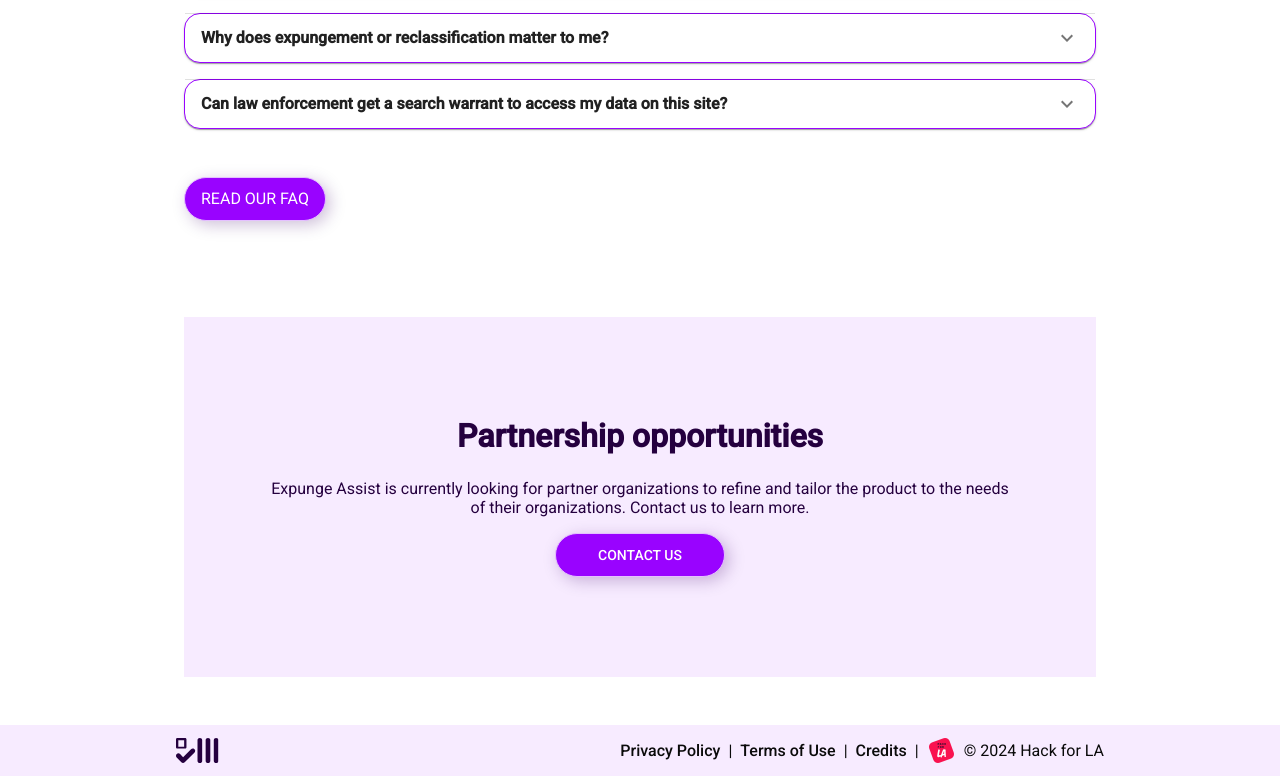
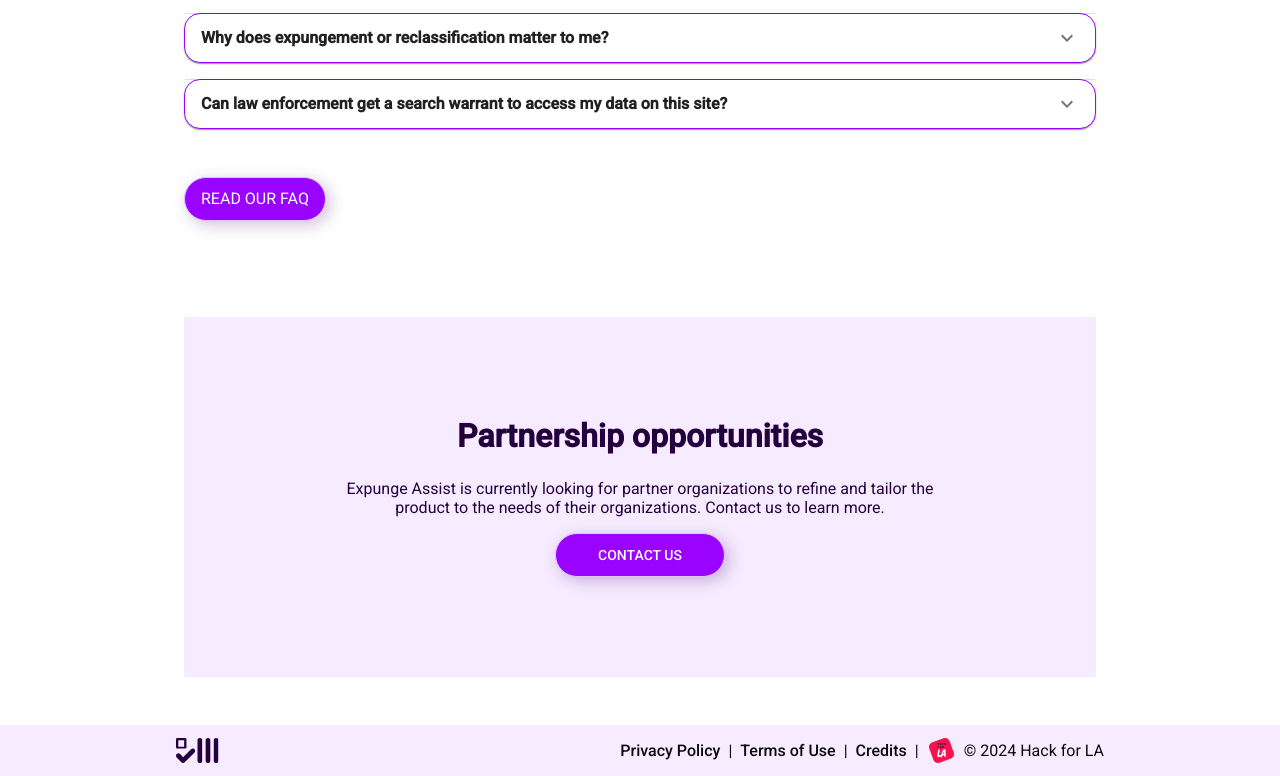
Before and after one commit to hackforla/expunge-assist, a React (Create React App) app in the folder products/statement-generator/: page / in a window 1280 px wide. Shown: the part 2766-3542 px from the top of the page. Built offline with nearby package versions, Linux system fonts and the light colour scheme.

Commit message:
update styling for desktop, md breakpoint

```diff
--- a/products/statement-generator/src/pages/Landing.tsx
+++ b/products/statement-generator/src/pages/Landing.tsx
@@ -124,7 +124,7 @@ const useStyles = makeStyles(({ globals, palette, breakpoints, spacing }) =>
     opportunitySection: {
       backgroundColor: `${palette.primary.lighter}`,
       width: '100%',
-      padding: '100px 80px',
+      padding: '100px 140px',
       display: 'flex',
       flexDirection: 'column',
       justifyContent: 'center',
@@ -133,6 +133,9 @@ const useStyles = makeStyles(({ globals, palette, breakpoints, spacing }) =>
       '& button': {
         width: '170px',
         margin: `${spacing(2)}px auto 0px auto`,
+      },
+      [breakpoints.down(breakpoints.values.md)]: {
+        padding: '48px',
       },
       [breakpoints.down(breakpoints.values.sm)]: {
         padding: '24px',
```
